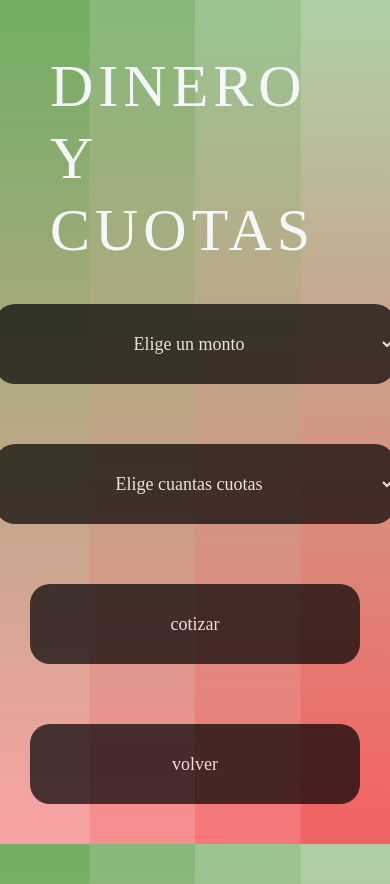
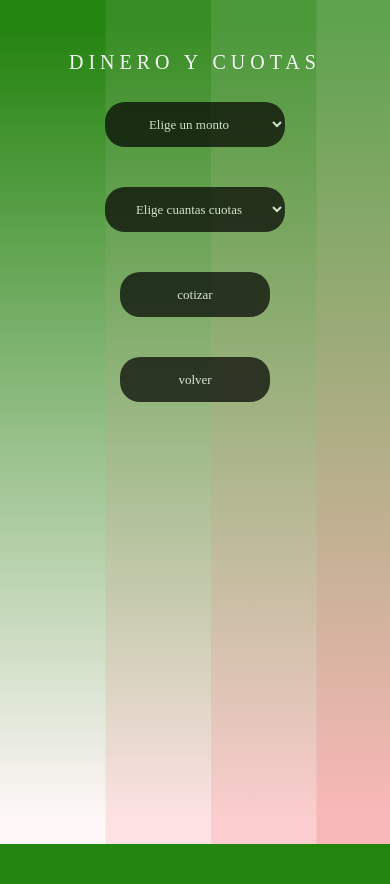
Before and after one commit to agustinhahn/prestamosFundItalia, a React (Vite) app: page /cotizador in a window 390 px wide. After the commit the page ends 844 px from the top, so only its background shows below. Built offline with nearby package versions, Linux system fonts and the light colour scheme; a web font is replaced by a local one.

Commit message:
mediaquery

```diff
--- a/src/index.css
+++ b/src/index.css
@@ -16,6 +16,8 @@ body {
   font-family: 'Podkova', serif;
   letter-spacing: 5px;
 }
+
+
 @-webkit-keyframes zoomIn {
   from {
   opacity: 0;
@@ -53,7 +55,7 @@ animation-fill-mode: both;
   flex-direction: column;
   align-items: center;
   justify-content: center;
-  padding: 50px;
+  padding-top: 50px;
   opacity: 1;
   transition: opacity 1s ease-in-out;
 }
@@ -151,3 +153,122 @@ button{
   transition: all 0.9s ease-in-out;
   text-align: center;
 }
+
+
+@media (max-width: 991.99px){
+  .tituloh1{
+    font-size:40px ;
+    text-align: center;
+  }
+  .btn_gral{
+    width: 250px;
+    height: 70px;
+  }
+  select{
+    margin: 30px;
+    height: 70px;
+    width: 300px;
+    font-size:18px;
+  }
+  .info{
+    font-size: 15px;
+  }
+  input{
+    width: 290px;
+    font-size:13px ;
+  }
+  .inputcbu{
+    width: 180px;
+    font-size:13px ;
+  }
+}
+
+@media (max-width: 541px){
+  .tituloh1{
+    font-size:30px ;
+    text-align: center;
+  }
+  .btn_gral{
+    margin: 20px;
+    height: 60px;
+    width: 190px;
+    font-size:15px;
+  }
+  select{
+    margin: 20px;
+    height: 60px;
+    width: 230px;
+    font-size:15px;
+  }
+  .info{
+    font-size: 11px;
+  }
+  input{
+    width: 230px;
+    font-size:10px ;
+  }
+  .inputcbu{
+    width: 140px;
+    font-size:12px ;
+  }
+}
+
+@media (max-width: 431px){
+  .tituloh1{
+    font-size:20px ;
+    text-align: center;
+  }
+  .btn_gral{
+    margin: 20px;
+    height: 45px;
+    width: 150px;
+    font-size:13px;
+  }
+  select{
+    margin: 20px;
+    height: 45px;
+    width: 180px;
+    font-size:13px;
+  }
+  .info{
+    font-size: 9px;
+  }
+  input{
+    width:170px;
+    font-size:8px ;
+  }
+  .inputcbu{
+    width: 120px;
+    font-size:10px ;
+  }
+}
+
+@media (max-width: 361px){
+  .tituloh1{
+    font-size:16px ;
+    text-align: center;
+  }
+  .btn_gral{
+    margin: 20px;
+    height: 40px;
+    width: 130px;
+    font-size:10px;
+  }
+  select{
+    margin: 20px;
+    height: 40px;
+    width: 150px;
+    font-size:10px;
+  }
+  .info{
+    font-size: 7px;
+  }
+  input{
+    width:150px;
+    font-size:7px ;
+  }
+  .inputcbu{
+    width: 110px;
+    font-size:9px ;
+  }
+}
--- a/src/pages/FormularioFinal.jsx
+++ b/src/pages/FormularioFinal.jsx
@@ -73,19 +73,15 @@ const FormularioFinal = () => {
                     Ingrese foto de su ultimo recibo de sueldo
                 </p>
                 <input type="file" id="imagenInput" accept="image/*" onChange={handleImageChange1} />
-                {/* <button id="cargarImagen">Cargar Imagen</button> */}
-                <div id="imagenTemporal"></div>
                 <p>
                     Ingrese foto de servicio o impuesto a su nombre
                 </p>
                 {/* aqui hay que modificar el js para otra imagen */}
                 <input type="file" id="imagenInput2" accept="image/*" onChange={handleImageChange2} />
-                {/* <button id="cargarImagen2">Cargar Imagen</button> */}
-                <div id="imagenTemporal2"></div>
                 <p>
                     ingresar su cbu
                 </p>
-                <input type='number' onChange={capturarCbu} />
+                <input type='number' className='inputcbu' onChange={capturarCbu} />
             </div>
             <div>
                 <Link to='/' onClick={handleCambioDeRuta}>
```
